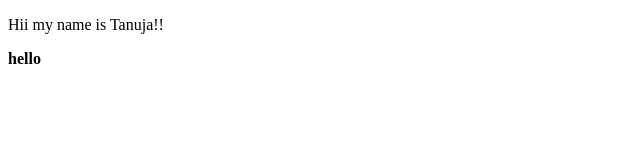
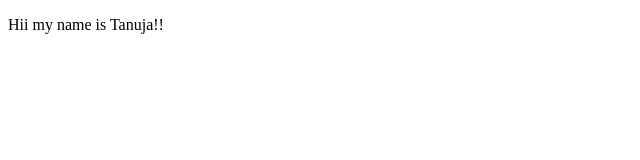
Before and after one commit to Tanuja-Thorat/localRepo, a plain HTML site: page index.html in a window 1280 px wide. Shown: the full height of the page, 0-640 px from the left. Drawn offline with Linux system fonts and the light colour scheme.

Commit message:
msg on raedme

```diff
--- a/index.html
+++ b/index.html
@@ -9,6 +9,6 @@
     <p>
         Hii my name is Tanuja!!
     </p>
-    <b>hello</b>
+
 </body>
 </html>
```
Also changed, not shown: 1 other file.
